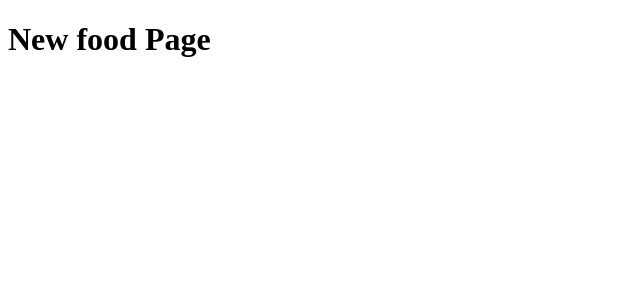
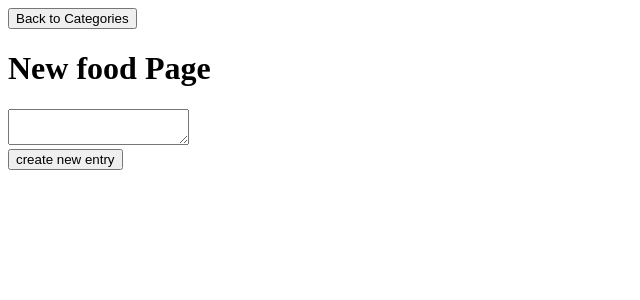
Before and after one commit to jamesphongduong/journal_REACT, a React (Create React App) app: page /entry/new/0 in a window 1280 px wide. Shown: the top 300 px of the page, without its empty margins (0-640 px from the left). Built offline with nearby package versions, Linux system fonts and the light colour scheme.

Commit message:
form clears after submit

```diff
--- a/src/components/App.js
+++ b/src/components/App.js
@@ -6,7 +6,18 @@ import NewEntryPage from "./pages/NewEntryPage";
 
 class App extends Component {
     state = {
-        categories: ["food", "thoughts", "romance"]
+        categories: ["food", "thoughts", "romance"],
+        entries: []
+    }
+
+    componentDidUpdate() {
+        console.log(this.state);
+    }
+
+    onEntryFormSubmit = (entry) => {
+        this.setState((state) => {
+            return { entries: [...state.entries, entry ]};
+        });
     }
 
     render() {
@@ -25,7 +36,7 @@ class App extends Component {
                         <Route exact
                         path="/entry/new/:index"
                         render={(props) => {
-                            return <NewEntryPage {...props} categories={categories} />
+                            return <NewEntryPage {...props} categories={categories} onEntryFormSubmit={this.onEntryFormSubmit}/>
                         }} />
                     </div>
                 </BrowserRouter>
--- /dev/null
+++ b/src/components/forms/EntryForm.js
@@ -0,0 +1,33 @@
+import React, { Component } from "react";
+
+class EntryForm extends Component {
+    state = { entry: "" }
+
+    onTextAreaChange = (event) => {
+        this.setState({ entry: event.target.value });
+    }
+
+    onFormSubmit = (event) => {
+        event.preventDefault();
+        const { entry } = this.state;
+        const { onEntryFormSubmit, category } = this.props;
+        onEntryFormSubmit({ category, entry });
+        ////Clear the form after a user submits
+        this.setState({ entry: "" });
+    }
+
+    render() {
+        const { entry } = this.state;
+
+        return (
+            <form onSubmit={this.onFormSubmit}>
+                <textarea value={entry} onChange={this.onTextAreaChange}></textarea>
+                <div>
+                    <input type="submit" value="create new entry" />
+                </div>
+            </form>
+        );
+    }
+}
+
+export default EntryForm;
--- a/src/components/pages/NewEntryPage.js
+++ b/src/components/pages/NewEntryPage.js
@@ -1,5 +1,6 @@
 import React, { Component } from "react";
-import { Redirect } from "react-router-dom";
+import { Redirect, Link } from "react-router-dom";
+import EntryForm from "./../forms/EntryForm";
 
 class NewEntryPage extends Component {
     state = { category: null, errorMessage: "" }
@@ -15,6 +16,7 @@ class NewEntryPage extends Component {
 
     render() {
         const { category, errorMessage } = this.state;
+        const { onEntryFormSubmit } = this.props;
 
         if (errorMessage) {
             return <Redirect to="/category" />;
@@ -22,11 +24,14 @@ class NewEntryPage extends Component {
 
         return(
             <div>
-                {errorMessage}
                 {category &&
                     <div>
+                        <Link to="/category">
+                            <button>Back to Categories</button>
+                        </Link>
                         <h1>New {category} Page</h1>
-                </div>
+                        <EntryForm onEntryFormSubmit={onEntryFormSubmit} category={category}/>
+                    </div>
                 }
             </div>
         )
```
Also changed, not shown: challenge.txt (added).
